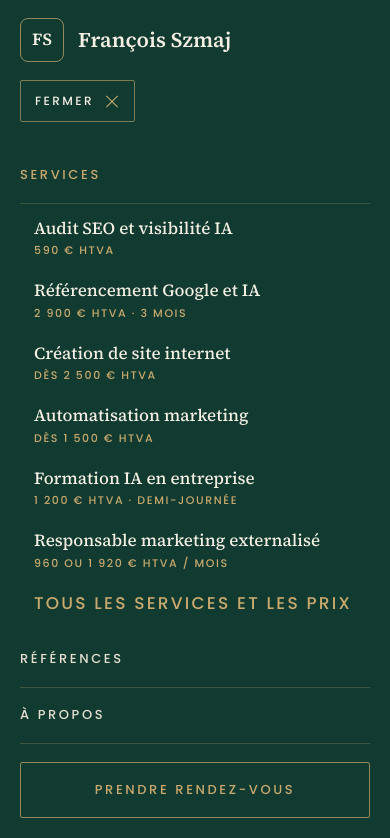
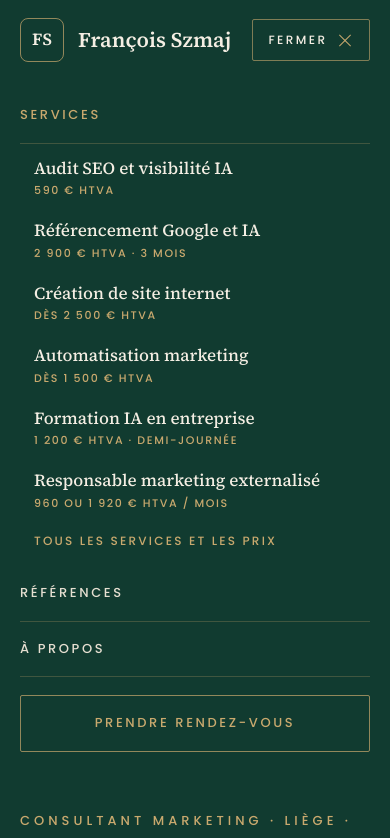
Before and after one commit to francois170602/francois170602.github.io, a plain HTML site: page index.html in a window 390 px wide. Both pictures are taken after a click on the button "MENU". Shown: the top 838 px of the page. Drawn offline with Linux system fonts and the light colour scheme.

Commit message:
Add files via upload

```diff
--- a/index.html
+++ b/index.html
@@ -64,7 +64,8 @@ nav.open .burger i:before{transform:translateY(5px) rotate(45deg)}
 nav.open .burger i:after{transform:translateY(-5px) rotate(-45deg)}
 @media (max-width:860px){
  nav[aria-label="Navigation principale"]{padding-top:18px!important;padding-bottom:18px!important}
- .burger{display:inline-flex}
+ nav[aria-label="Navigation principale"]{column-gap:12px!important}
+ .burger{display:inline-flex;margin-left:auto;min-width:118px;justify-content:center}
  nav[aria-label="Navigation principale"] .nav{display:none!important;flex-basis:100%;flex-direction:column;align-items:stretch!important;gap:0!important;font-size:13px!important;padding-top:8px}
  nav.open .nav{display:flex!important}
  .nav>a,.nav .dd-top{padding:16px 0!important;border-bottom:1px solid rgba(201,169,110,0.25)}
@@ -75,6 +76,7 @@ nav.open .burger i:after{transform:translateY(-5px) rotate(-45deg)}
  .nav .dd-menu a{padding:10px 0 10px 14px}
  .nav .dd-menu a b{font-size:17px}
  .nav .dd-menu .dd-all{border-top:0;margin-top:0;padding-top:10px}
+ .nav .dd-menu .dd-all b{font-size:12px}
  img[fetchpriority="high"]{max-width:min(72vw,300px)!important}
  [aria-hidden="true"][style*="position: absolute; right"]{display:none!important}
  .kw span[style="color: #C9A96E"]{display:none}
```
Also changed, not shown: a-propos.html (+3 -1 lines), audit-seo.html (+3 -1 lines), automatisation-marketing.html (+3 -1 lines), consultant-seo-liege.html (+3 -1 lines), contact.html (+3 -1 lines), creation-site-internet-liege.html (+3 -1 lines), formation-ia-entreprise.html (+3 -1 lines), formule.html (+6 -1 lines), merci.html (+3 -1 lines), references.html (+3 -1 lines), responsable-marketing-externalise.html (+3 -1 lines), services.html (+3 -1 lines).
